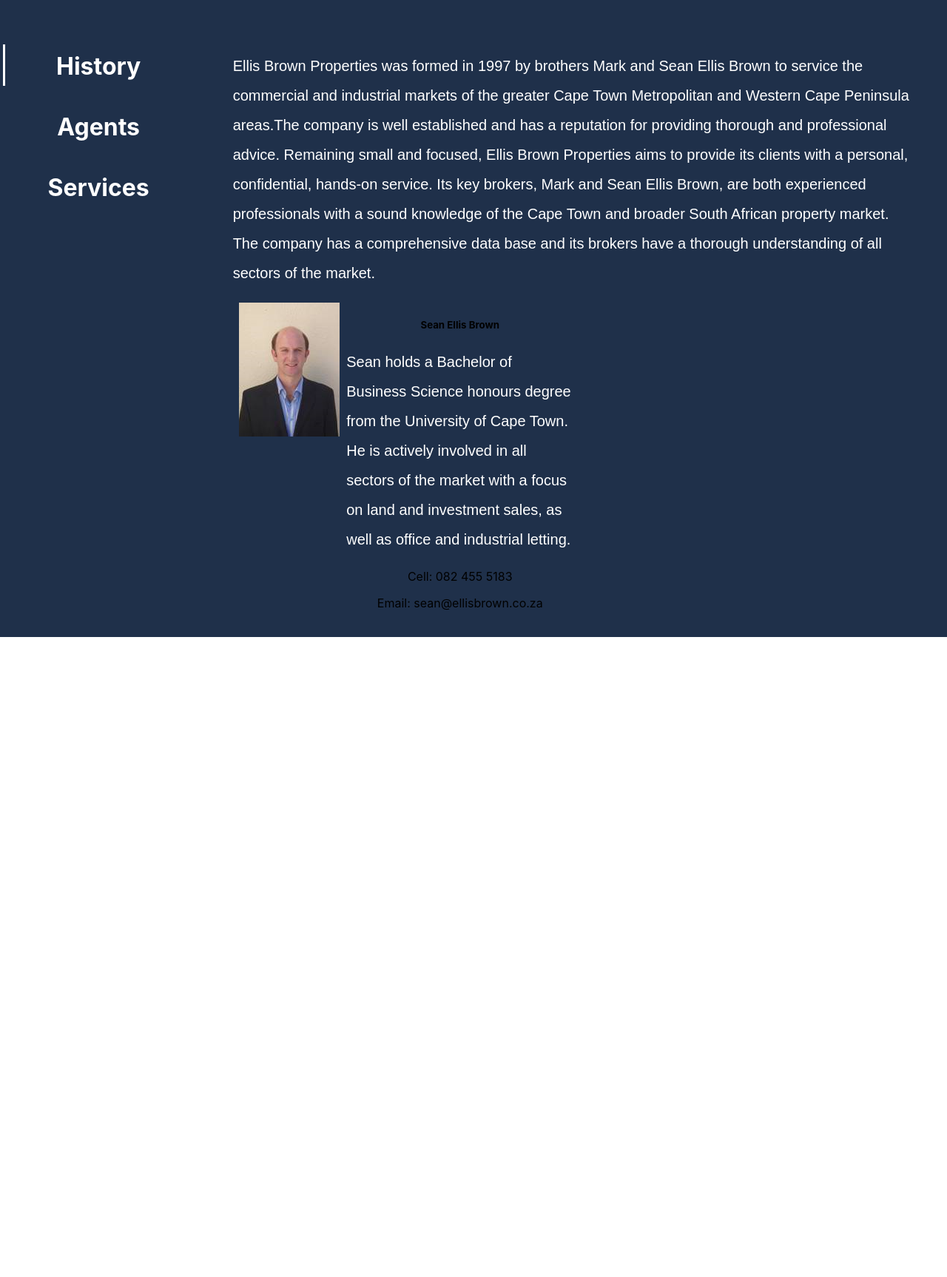
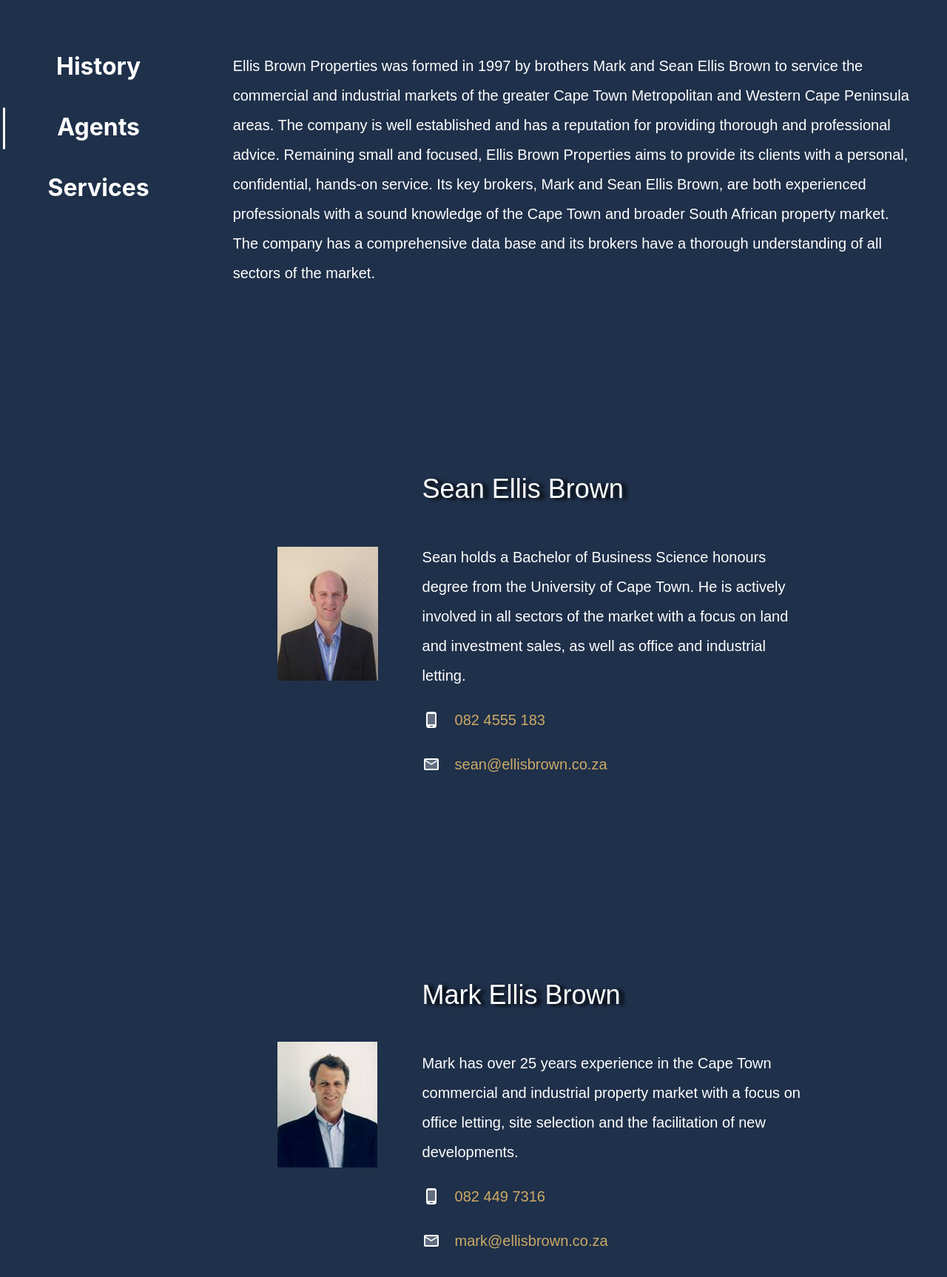
Before and after one commit to ruperteb/ebpropswebsite, a React (Create React App) app: page /#home in a window 1280 px wide. Shown: the part 969-2695 px from the top of the page at 74% size. Before the commit the page ends 2326 px from the top, so only its background shows below. Built offline with nearby package versions, Linux system fonts and the light colour scheme.

Commit message:
03/05/2021

```diff
--- a/package.json
+++ b/package.json
@@ -17,6 +17,7 @@
     "framer-motion": "^4.1.11",
     "react": "^17.0.2",
     "react-dom": "^17.0.2",
+    "react-intersection-observer": "^8.31.1",
     "react-redux": "^7.2.4",
     "react-router-dom": "^5.2.0",
     "react-scripts": "4.0.3",
--- a/src/components/about/about.tsx
+++ b/src/components/about/about.tsx
@@ -13,6 +13,8 @@
 } from "react-router-dom";
 import Container from '@material-ui/core/Container';
 import Grid from '@material-ui/core/Grid';
+import PhoneAndroidTwoToneIcon from '@material-ui/icons/PhoneAndroidTwoTone';
+import EmailTwoToneIcon from '@material-ui/icons/EmailTwoTone';
 
 import {
     motion,
@@ -21,8 +23,11 @@
     useTransform
 } from "framer-motion";
 
+import { useInView } from 'react-intersection-observer';
+
 import { useAppSelector, useAppDispatch } from '../../redux/hooks'
 import { navigationSlice } from '../../redux/slices/navigationSlice';
+import { AndroidTwoTone } from '@material-ui/icons';
 
 const useStyles = makeStyles((theme) => ({
     root: {
@@ -69,7 +74,7 @@
 
     },
     rightPanelItem: {
-
+        marginBottom: 200
     },
     textMain: {
         color: "white",
@@ -77,6 +82,27 @@
         fontSize: 20,
         textAlign: "left",
         lineHeight: 2,
+        display: "flex",
+    },
+    textName: {
+        color: "white",
+        fontFamily: "Dosis, sans-serif",
+        fontSize: 36,
+        textAlign: "left",
+        lineHeight: 2,
+        textShadow: "6px 2px 5px #000000",
+    },
+    icon: {
+        marginTop: "auto",
+        marginBottom: "auto",
+        marginRight: "20px",
+    },
+    link: {
+        color: "#ccaa66",
+        textDecoration: "none",
+        "&:hover": {
+            color: 'white'
+        }
     }
 
 
@@ -96,28 +122,95 @@
 
     const classes = useStyles();
 
-const ref = React.createRef<HTMLDivElement>()
+    const ref = React.createRef<HTMLDivElement>()
 
-React.useEffect(()=>{
-    if(ref) {
-        if(ref.current) {
-           /*  console.log(ref.current.getBoundingClientRect()) */
+    React.useEffect(() => {
+        if (ref) {
+            if (ref.current) {
+                /*  console.log(ref.current.getBoundingClientRect()) */
+            }
+
+        }
+    }, [ref])
+
+    const [historyRef, historyInView, historyEntry] = useInView({
+        /* Optional options */
+        threshold: 0,
+    });
+
+    const [agentsSeanRef, agentsSeanInView, agentsSeanEntry] = useInView({
+        /* Optional options */
+        threshold: 0,
+    });
+
+    const [agentsMarkRef, agentsMarkInView, agentsMarkEntry] = useInView({
+        /* Optional options */
+        threshold: 0,
+    });
+
+    const [servicesRef, servicesInView, servicesEntry] = useInView({
+        /* Optional options */
+        threshold: 0,
+    });
+
+    const variants = {
+        hidden: { opacity: 0, y: "20%" },
+        visible: { opacity: 1, y: "0%" },
+    }
+
+    const lineVariants = {
+        history: {  y: "0px" },
+        agents: { y: "85.547px" },
+        sevices: {y: "171.094px" }
+    }
+
+    const [recentInView, setRecentInView] = React.useState("history")
+
+    console.log(recentInView)
+
+    React.useEffect (()=> {
+        if(historyInView === true) {
+            setRecentInView("history")
         }
 
+        if(agentsSeanInView === true || agentsMarkInView === true ) {
+            setRecentInView("agents")
+        }
+
+        if(servicesInView === true) {
+            setRecentInView("services")
+        }
+
+    },[historyInView, agentsSeanInView, agentsMarkInView, servicesInView  ])
+
+    const getLineVariant = () => {
+        switch(recentInView) {
+            case "history":
+              return lineVariants.history
+              case "agents":
+                return lineVariants.agents
+                case "services":
+                return lineVariants.sevices
+            default:
+                return lineVariants.history
+          }
     }
-},[ref])
 
-
+   console.log(getLineVariant())
 
 
     return (
-        <div  className={classes.outerDiv}>
+        <div className={classes.outerDiv}>
             <Container maxWidth='lg' className={classes.container} id="#about">
                 <Grid container spacing={1} style={{ marginLeft: "auto", marginRight: "auto" }}>
                     <Grid container item xs={2}>
-                        <Grid ref={ref}  container item xs={scrollY > 900 ? 2: 12} className={scrollY > 900 ? classes.stickyLeftPanel : ""}>
+                        <Grid ref={ref} container item xs={scrollY > 900 ? 2 : 12} className={scrollY > 900 ? classes.stickyLeftPanel : ""}>
                             <Grid item xs={3} /* className={scrollY > 700 ? classes.stickyLine : ""} */>
-                                <motion.div className={classes.verticalLine}></motion.div>
+                                <motion.div className={classes.verticalLine}
+                                animate={getLineVariant()}
+                                /* variants={lineVariants} */
+                                transition={{ duration: 1 }}>
+                                </motion.div>
                             </Grid>
                             <Grid item xs={9} /* className={scrollY > 700 ? classes.stickyLeftPanel : ""} */>
                                 <div className={classes.leftPanel}>
@@ -131,35 +224,64 @@
                     </Grid>
                     <Grid item xs={10}>
                         <div className={classes.rightPanel}>
-                            <div className={classes.rightPanelItem}>
-                                <p className={classes.textMain}>Ellis Brown Properties was formed in 1997 by brothers Mark and Sean Ellis Brown to service the commercial and industrial markets of the greater Cape Town Metropolitan and Western Cape Peninsula areas.The company is well established and has a reputation for providing thorough and professional advice. Remaining small and focused, Ellis Brown Properties aims to provide its clients with a personal, confidential, hands-on service. Its key brokers, Mark and Sean Ellis Brown, are both experienced professionals with a sound knowledge of the Cape Town and broader South African property market. The company has a comprehensive data base and its brokers have a thorough understanding of all sectors of the market.</p>
-                            </div>
-                            <div className={classes.rightPanelItem}>
+                            <motion.div ref={historyRef} className={classes.rightPanelItem}
+                                animate={historyInView ? "visible" : "hidden"}
+                                variants={variants}
+                                transition={{ duration: 1 }}>
+                                <p className={classes.textMain}>Ellis Brown Properties was formed in 1997 by brothers Mark and Sean Ellis Brown to service the commercial and industrial markets of the greater Cape Town Metropolitan and Western Cape Peninsula areas. The company is well established and has a reputation for providing thorough and professional advice. Remaining small and focused, Ellis Brown Properties aims to provide its clients with a personal, confidential, hands-on service. Its key brokers, Mark and Sean Ellis Brown, are both experienced professionals with a sound knowledge of the Cape Town and broader South African property market. The company has a comprehensive data base and its brokers have a thorough understanding of all sectors of the market.</p>
+                            </motion.div>
+                            <motion.div ref={agentsSeanRef} className={classes.rightPanelItem}
+                                animate={agentsSeanInView ? "visible" : "hidden"}
+                                variants={variants}
+                                transition={{ duration: 1 }}>
                                 <Grid container direction="column">
-                                    <Grid xs={6} container item>
-                                        <Grid xs={4} item>
-                                            <div>
+                                    <Grid xs={1} container item>
+                                    </Grid>
+                                    <Grid xs={10} container item>
+                                        <Grid xs={4} container item>
+                                            <div style={{ margin: "auto" }}>
                                                 <img src={Sean} alt="Sea Ellis Brown"></img>
                                             </div>
 
                                         </Grid>
                                         <Grid xs={8} direction="column" item>
-                                            <h5>Sean Ellis Brown</h5>
+                                            <p className={classes.textName}>Sean Ellis Brown</p>
                                             <p className={classes.textMain}>Sean holds a Bachelor of Business Science honours degree from the University of Cape Town. He is actively involved in all sectors of the market with a focus on land and investment sales, as well as office and industrial letting.</p>
-                                            <p>Cell: 082 455 5183</p>
-                                            <p>Email: <a>sean@ellisbrown.co.za</a></p>
+                                            <p className={classes.textMain}><PhoneAndroidTwoToneIcon className={classes.icon}></PhoneAndroidTwoToneIcon> <a className={classes.link} href="tel:082 4555 183">082 4555 183</a></p>
+                                            <p className={classes.textMain}><EmailTwoToneIcon className={classes.icon}></EmailTwoToneIcon> <a className={classes.link} href="mailto:sean@ellisbrown.co.za">sean@ellisbrown.co.za</a></p>
                                         </Grid>
 
                                     </Grid>
-                                    <Grid xs={6} container item>
+                                    <Grid xs={1} container item>
+                                    </Grid>
+                                </Grid>
+                            </motion.div>
+                            <motion.div ref={agentsMarkRef} className={classes.rightPanelItem}
+                                animate={agentsMarkInView ? "visible" : "hidden"}
+                                variants={variants}
+                                transition={{ duration: 1 }}>
+                                <Grid container direction="column">
+                                    <Grid xs={1} container item>
+                                    </Grid>
+                                    <Grid xs={10} container item>
+                                        <Grid xs={4} container item>
+                                            <div style={{ margin: "auto" }}>
+                                                <img src={Mark} alt="Mark Ellis Brown"></img>
+                                            </div>
+
+                                        </Grid>
+                                        <Grid xs={8} direction="column" item>
+                                            <p className={classes.textName}>Mark Ellis Brown</p>
+                                            <p className={classes.textMain}>Mark has over 25 years experience in the Cape Town commercial and industrial property market with a focus on office letting, site selection and the facilitation of new developments.</p>
+                                            <p className={classes.textMain}><PhoneAndroidTwoToneIcon className={classes.icon}></PhoneAndroidTwoToneIcon> <a className={classes.link} href="tel:082 449 7316">082 449 7316</a></p>
+                                            <p className={classes.textMain}><EmailTwoToneIcon className={classes.icon}></EmailTwoToneIcon> <a className={classes.link} href="mailto:mark@ellisbrown.co.za">mark@ellisbrown.co.za</a></p>
+                                        </Grid>
 
                                     </Grid>
-
+                                    <Grid xs={1} container item>
+                                    </Grid>
                                 </Grid>
-                            </div>
-                            <div className={classes.rightPanelItem}>
-                                <p></p>
-                            </div>
+                            </motion.div>
                         </div>
 
                     </Grid>
--- a/src/components/navigation/navigation.tsx
+++ b/src/components/navigation/navigation.tsx
@@ -136,7 +136,6 @@
     const currentPage = useAppSelector((state) => state.navigation.currentPage)
     const currentPageURL = useAppSelector((state) => state.navigation.currentPageURL)
     const scrollY = useAppSelector((state) => state.navigation.scrollY)
-    console.log(scrollY)
 
     const dispatch = useAppDispatch()
 
```
Also changed, not shown: 1 other file (tests, documents, lock files or other folders).
